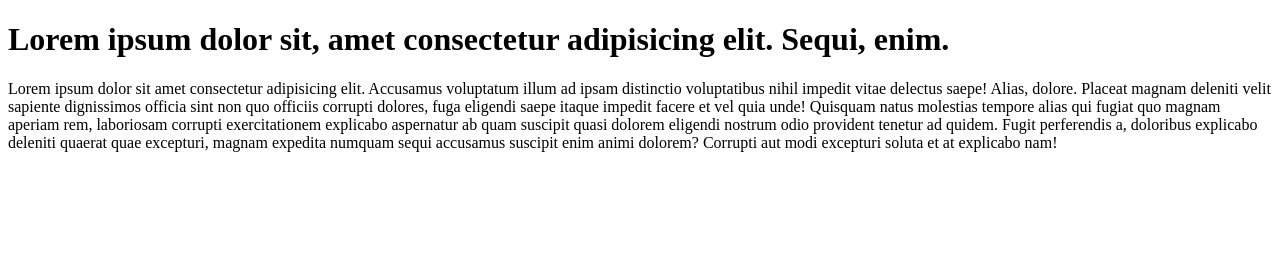
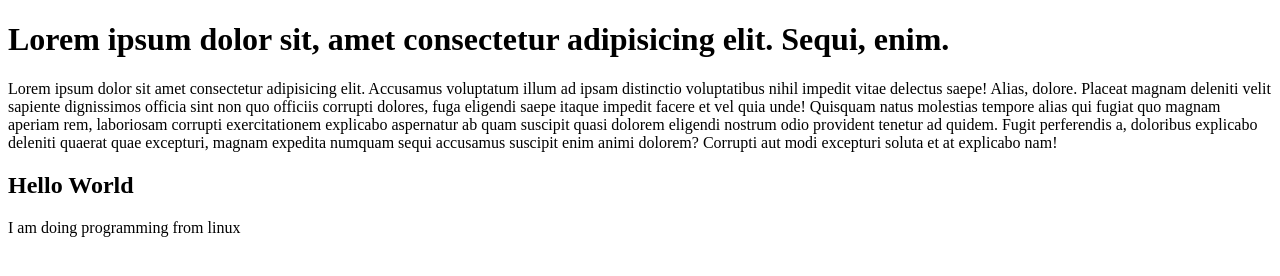
Before and after one commit to RobinTheRedLight/LinuxTest, a plain HTML site: page index.html in a window 1280 px wide. Drawn offline with Linux system fonts and the light colour scheme.

Commit message:
Second Commit

```diff
--- a/index.html
+++ b/index.html
@@ -9,5 +9,8 @@
 <body>
     <h1>Lorem ipsum dolor sit, amet consectetur adipisicing elit. Sequi, enim.</h1>
     <p>Lorem ipsum dolor sit amet consectetur adipisicing elit. Accusamus voluptatum illum ad ipsam distinctio voluptatibus nihil impedit vitae delectus saepe! Alias, dolore. Placeat magnam deleniti velit sapiente dignissimos officia sint non quo officiis corrupti dolores, fuga eligendi saepe itaque impedit facere et vel quia unde! Quisquam natus molestias tempore alias qui fugiat quo magnam aperiam rem, laboriosam corrupti exercitationem explicabo aspernatur ab quam suscipit quasi dolorem eligendi nostrum odio provident tenetur ad quidem. Fugit perferendis a, doloribus explicabo deleniti quaerat quae excepturi, magnam expedita numquam sequi accusamus suscipit enim animi dolorem? Corrupti aut modi excepturi soluta et at explicabo nam!</p>
+
+    <h2>Hello World</h2>
+    <p>I am doing programming from linux</p>
 </body>
 </html>
```
